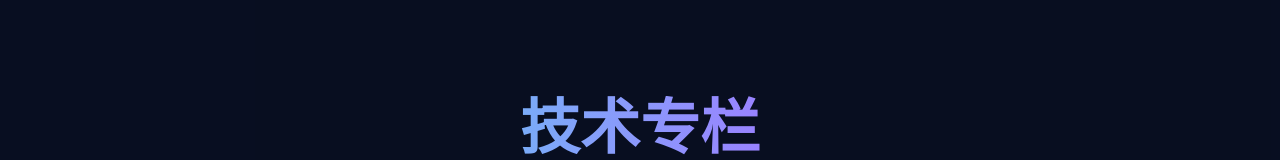
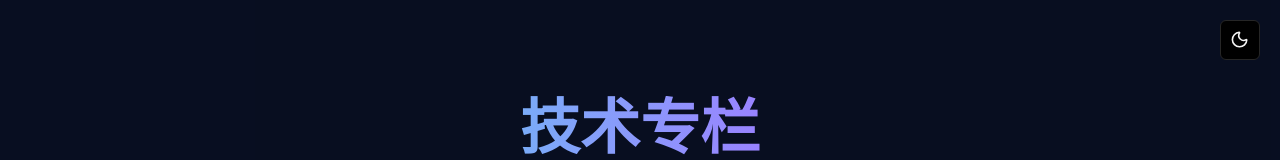
Before and after one commit to 9xxxxxx/9xxxxxx.github.io, a Next.js app: page /blog in a window 1280 px wide. Shown: the top 160 px of the page. Built offline with nearby package versions, Linux system fonts and the light colour scheme.

Commit message:
feat: Add theme toggle to blog pages and fix ELT blog image

```diff
--- a/src/app/blog/[slug]/page.tsx
+++ b/src/app/blog/[slug]/page.tsx
@@ -6,6 +6,7 @@ import Link from "next/link";
 import ReactMarkdown from "react-markdown";
 import { notFound } from "next/navigation";
 import { formatDate } from "@/lib/utils";
+import { ModeToggle } from "@/components/ThemeToggle";
 
 export async function generateStaticParams() {
   const posts = getAllPosts();
@@ -67,6 +68,10 @@ export default async function BlogPost({ params }: { params: Promise<{ slug: str
       <SocialSidebar />
       <RightNav navItems={navItems} />
 
+      <div className="fixed top-5 right-5 z-[5000]">
+          <ModeToggle />
+      </div>
+
       <main className="max-w-4xl mx-auto px-6 pt-32 pb-24">
         {/* Back Link */}
         <Link
--- a/src/app/blog/page.tsx
+++ b/src/app/blog/page.tsx
@@ -4,6 +4,7 @@ import { formatDate } from "@/lib/utils";
 import { Home as HomeIcon, Search, Tag, User, Briefcase, BookOpen, UserCircle2 } from "lucide-react";
 import { RightNav } from "@/components/RightNav";
 import { SocialSidebar } from "@/components/SocialSidebar";
+import { ModeToggle } from "@/components/ThemeToggle";
 
 export const metadata = {
   title: "技术博客 | Garry-9xxxxxx",
@@ -45,6 +46,10 @@ export default function BlogPage() {
     <div className="min-h-screen bg-background text-foreground relative transition-colors duration-300">
       <SocialSidebar />
       <RightNav navItems={navItems} />
+
+      <div className="fixed top-5 right-5 z-[5000]">
+          <ModeToggle />
+      </div>
 
       {/* Header Section */}
       <header className="relative py-24 px-6 text-center bg-slate-50 dark:bg-slate-900/50">
--- a/src/content/blog/modern-etl-architecture.md
+++ b/src/content/blog/modern-etl-architecture.md
@@ -2,7 +2,7 @@
 title: "从 ETL 到 ELT：现代数据仓库架构解析"
 description: "随着云计算的普及，传统的数据集成模式正在发生变革。本文深入探讨 ETL 与 ELT 的区别及其适用场景。"
 date: "2026-02-01"
-image: "https://images.unsplash.com/photo-1558494949-ef010caca4ad?q=80&w=800"
+image: "https://images.unsplash.com/photo-1551288049-bebda4e38f71?q=80&w=800"
 tags: ["ETL", "数据架构", "Data Warehouse"]
 ---
 
```
